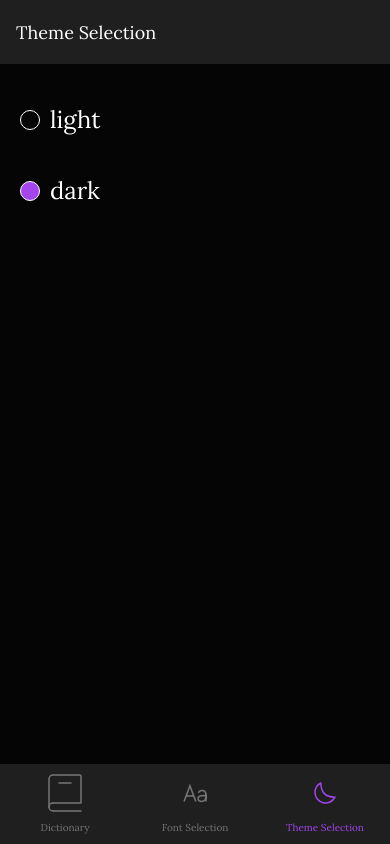
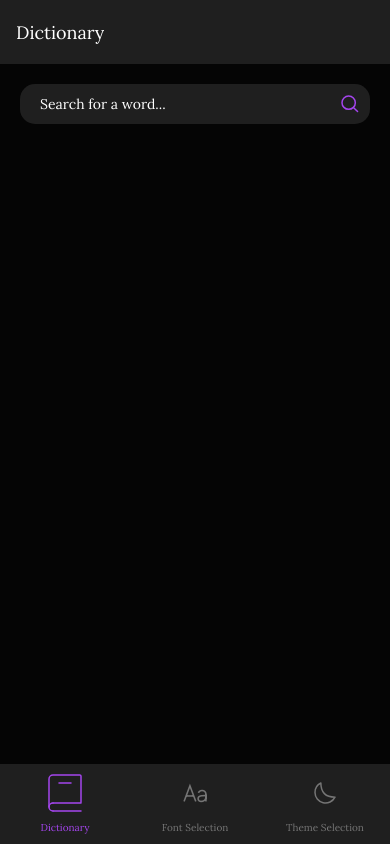
Before and after one commit to kmxtaylor/Dictionary, a React Native app: screen / in a window 390 px wide. Built offline with nearby package versions, Linux system fonts and the light colour scheme.

Commit message:
change initial route back to home
now that basic manual testing of settings is done

```diff
--- a/src/navigation/Tabs.js
+++ b/src/navigation/Tabs.js
@@ -52,7 +52,7 @@ const Tabs = () => {
 
   return (
     <Tab.Navigator
-      initialRouteName='themes'
+      initialRouteName='home'
       screenOptions={({ route }) => ({
         tabBarActiveTintColor: colors.tabBarActive,
         tabBarInactiveTintColor: colors.tabBarInactive,
@@ -76,7 +76,7 @@ const Tabs = () => {
       })}
     >
       <Tab.Screen
-        name='dictionary'
+        name='home'
         component={Home}
         options={{
           title: 'Dictionary',
```
